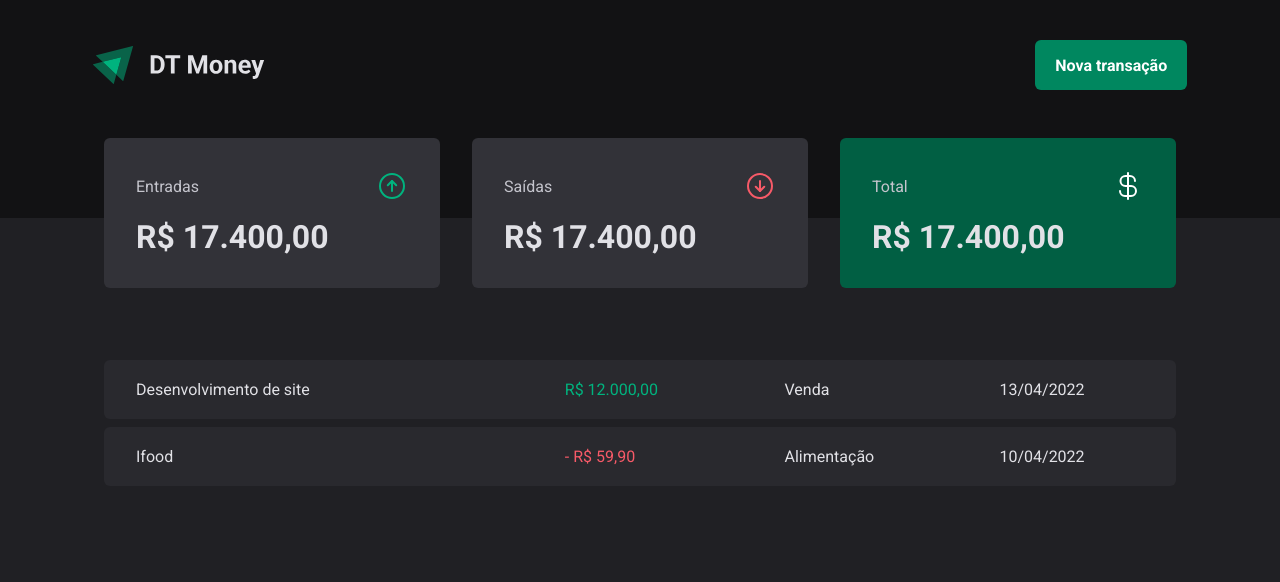
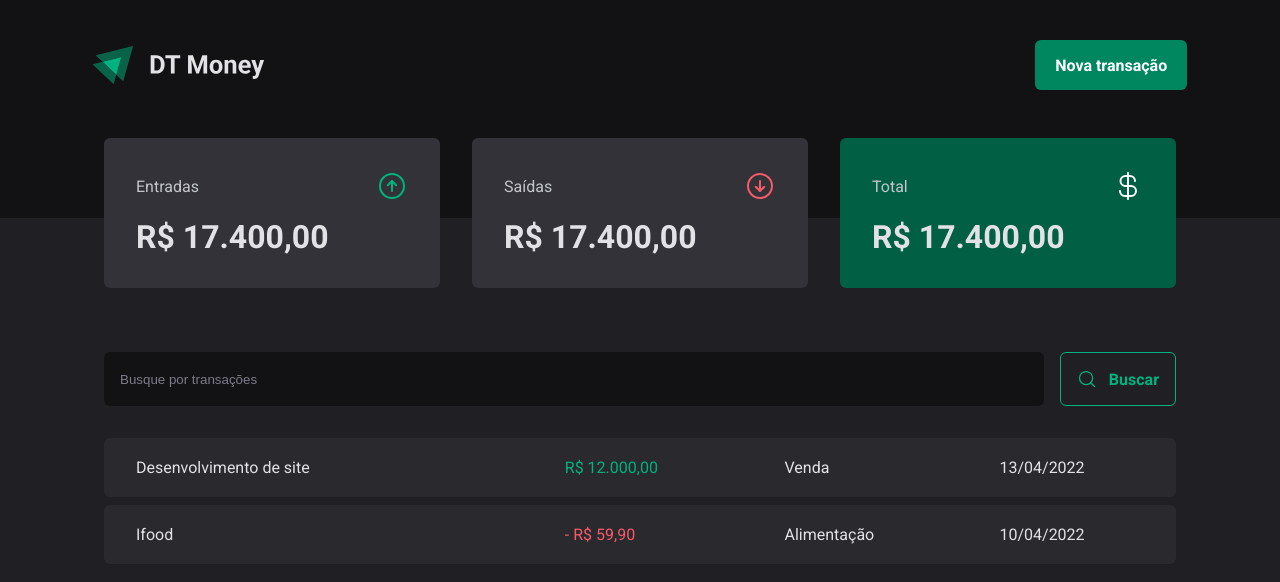
Before and after one commit to carlospio/dt-money, a React (Vite) app: page / in a window 1280 px wide. Shown: the top 582 px of the page. Built offline with nearby package versions, Linux system fonts and the light colour scheme.

Commit message:
Estrutura visual - Componente: SearchForm

```diff
--- /dev/null
+++ b/src/pages/Transactions/components/SearchForm/index.tsx
@@ -0,0 +1,17 @@
+import { MagnifyingGlass } from "phosphor-react";
+import { SearchFormContainer } from "./styles";
+
+export function SearchForm(){
+    return(
+        <SearchFormContainer>
+            <input type="text" placeholder="Busque por transações" />
+
+            <button type="submit">
+                <MagnifyingGlass size={20}/>
+
+                Buscar
+            </button>
+        </SearchFormContainer>
+    )
+
+}
--- /dev/null
+++ b/src/pages/Transactions/components/SearchForm/styles.tsx
@@ -0,0 +1,44 @@
+import styled from "styled-components";
+
+export const SearchFormContainer = styled.form`
+    display: flex;
+    gap: 1rem;
+
+    input{
+        flex: 1;
+        border-radius: 6px;
+        border: 0;
+        background:  ${props => props.theme['gray-900']};
+        color:  ${props => props.theme['gray-300']};
+        padding:1rem;
+
+        &::placeholder{
+            color:  ${props => props.theme['gray-500']};
+        }
+    }
+
+    button{
+        display: flex;
+        align-items: center;
+        gap: 0.75rem;
+        border: 0;
+        padding: 1rem;
+        background: transparent;
+        border: 1px solid ${props => props.theme['green-300']};
+        color: ${props => props.theme['green-300']};
+        font-weight: bold;
+        border-radius: 6px;
+        cursor: pointer;
+
+
+        &:hover{
+            background: ${props => props.theme['green-500']};
+            border: 1px solid ${props => props.theme['green-500']};
+            color: ${props => props.theme.white};
+            transition:
+                background-color 0.2s,
+                color 0.2s,
+                border-color 0.2s;
+        }
+    }
+`;
--- a/src/pages/Transactions/index.tsx
+++ b/src/pages/Transactions/index.tsx
@@ -1,15 +1,21 @@
 import { Header } from "../../components/Header";
 import { Summary } from "../../components/Summary";
 import { TransactionsContainer, TransactionsTable, PriceHighLight  } from "./styles";
+import { SearchForm } from "./components/SearchForm";
 
 
 export function Transactions(){
     return(
     <div>
         <Header />
+
         <Summary />
 
+
+
         <TransactionsContainer>
+
+            <SearchForm />
             <TransactionsTable>
                 <tbody>
                     <tr>
--- a/src/pages/Transactions/styles.ts
+++ b/src/pages/Transactions/styles.ts
@@ -11,7 +11,7 @@ export const TransactionsTable = styled.table`
     width: 100%;
     border-collapse: separate;
     border-spacing: 0 0.5rem;
-    /* margin-top: 1.5rem; */
+    margin-top: 1.5rem;
 
     td{
         padding: 1.25rem 2rem;
```
Lines whose indentation alone changed are shown as unchanged.
